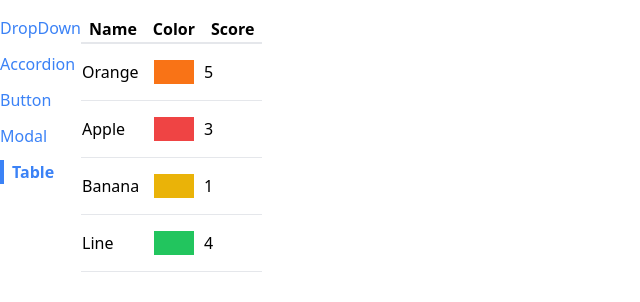
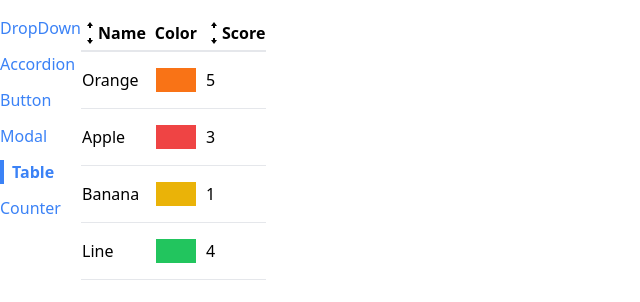
Before and after one commit to SenglayPann/React-comps, a React (Vite) app: page /table in a window 1280 px wide. Shown: the top 302 px of the page, without its empty margins (0-640 px from the left). Built offline with nearby package versions, Linux system fonts and the light colour scheme.

Commit message:
Finish: finish Section 17

```diff
--- a/src/App.jsx
+++ b/src/App.jsx
@@ -5,6 +5,7 @@ import ButtonPage from './pages/ButtonPage';
 import DropDownPage from './pages/DropDownPage';
 import ModalPage from './pages/ModalPage';
 import TablePage from './pages/TablePage';
+import CounterPage from './pages/CounterPage';
 import './style/output.css';
 function App() {
 
@@ -27,6 +28,9 @@ function App() {
         <Route path="/table">
           <TablePage />
         </Route>
+        <Route path="/counter">
+          <CounterPage  initialCount={25}/>
+        </Route>
       </div>
     </div>
   )
--- a/src/components/SideBar.jsx
+++ b/src/components/SideBar.jsx
@@ -16,6 +16,9 @@ function SideBar() {
         {
             label: 'Table', path: '/table'
         },
+        {
+            label: 'Counter', path: '/counter'
+        },
     ]
 
     const renderedLinks = links.map(link => {
--- /dev/null
+++ b/src/components/SortableTable.jsx
@@ -0,0 +1,65 @@
+import useSort from "../hooks/useSort";
+import Table from "./Table";
+import { GoArrowSmallDown, GoArrowSmallUp } from "react-icons/go";
+function SortableTable(props) {
+  const { data, config} = props;
+  const { sortOrder, sortBy, sortedData, handleClick } = useSort(data, config)
+  const updatedConfig = config.map((column) => {
+    if (column.sortValue) {
+
+      return {
+        ...column,
+        header: () => (
+          <th className="cursor-pointer hover:bg-gray-200" onClick={() => handleClick(column.label)}>
+            <div className="flex items-center">
+              {getIcons(column.label, sortBy, sortOrder)}
+              {column.label}
+            </div>
+          </th>
+        ),
+      };
+    }
+
+    return column;
+  });
+
+  return (
+    <div>
+      <Table {...props} config={updatedConfig} data={sortedData} />
+    </div>
+  );
+}
+
+function getIcons(label, sortBy, sortOrder) {
+  if (label != sortBy) {
+    return (
+      <div>
+        <GoArrowSmallUp />
+        <GoArrowSmallDown />
+      </div>
+    );
+  }
+
+  if (sortOrder === null) {
+    return (
+      <div>
+        <GoArrowSmallUp />
+        <GoArrowSmallDown />
+      </div>
+    );
+  } else if (sortOrder === "asc") {
+    return (
+      <div>
+        <GoArrowSmallUp />
+      </div>
+    );
+  } else if (sortOrder === "desc") {
+    return (
+      <div>
+        <GoArrowSmallDown />
+      </div>
+    );
+  }
+}
+
+export default SortableTable;
--- a/src/components/Table.jsx
+++ b/src/components/Table.jsx
@@ -1,7 +1,13 @@
+import { Fragment } from "react";
+
 function Table({data, config, FnKey}) {
     const renderedHeaders = config.map(column => {
+        if (column.header) {
+            return <Fragment key={column.label}>{column.header()}</Fragment>;
+        }
+
         return (
-            <th key={column.label} className="px-2">{column.label}</th>
+            <th key={column.label} className="px-2 cursor-default ">{column.label}</th>
         )
     })
 
--- /dev/null
+++ b/src/hooks/useCounter.jsx
@@ -0,0 +1,20 @@
+import { useEffect, useState } from "react";
+
+function useCounter(initialCount) {
+    const [count, setCount] = useState(initialCount);
+
+    useEffect(() => {
+        console.log(count)
+    },[count]);
+
+    const handleClick = () => {
+        setCount(count + 1);
+    };
+
+    return {
+        count,
+        handleClick
+    };
+}
+
+export default useCounter
--- /dev/null
+++ b/src/hooks/useSort.jsx
@@ -0,0 +1,51 @@
+import { useState } from "react";
+function useSort(data, config) {
+    const [sortOrder, setSortOrder] = useState(null);
+    const [sortBy, setSortBy] = useState(null);
+
+    const handleClick = (label) => {
+        if (sortBy && label !== sortBy) {
+          setSortOrder('asc');
+          setSortBy(label);
+          return;
+        }
+
+        if (sortOrder === null) {
+          setSortOrder("asc");
+          setSortBy(label);
+        } else if (sortOrder === "asc") {
+          setSortOrder("desc");
+          setSortBy(label);
+        } else if (sortOrder === "desc") {
+          setSortOrder(null);
+          setSortBy(null);
+        }
+    };
+
+    //sort data if sortBy and sorfOrder are not null
+    // make a copy of the 'data' prop
+    // find the correct sortValue function and
+    let sortedData = data;
+    if (sortOrder && sortBy) {
+        const { sortValue } = config.find((column) => column.label === sortBy);
+        sortedData = [...data].sort((a, b) => {
+        const valueA = sortValue(a);
+        const valueB = sortValue(b);
+
+        const reverseOrder = sortOrder === "asc" ? 1 : -1;
+
+        if (typeof valueA === "string") {
+            return valueA.localeCompare(valueB) * reverseOrder;
+        } else {
+            return (valueA - valueB) * reverseOrder;
+        }
+        });
+    } else {
+        sortedData = data;
+    }
+
+
+    return {sortOrder, sortBy, sortedData, handleClick}
+}
+
+export default useSort;
--- /dev/null
+++ b/src/pages/CounterPage.jsx
@@ -0,0 +1,13 @@
+import useCounter from '../hooks/useCounter'
+function CounterPage({ initialCount }) {
+    const { count, handleClick } = useCounter(initialCount);
+
+    return (
+        <div>
+            <h1>Count is {count}</h1>
+            <button className='border' onClick={ handleClick }>increase</button>
+        </div>
+    )
+}
+
+export default CounterPage
--- a/src/pages/TablePage.jsx
+++ b/src/pages/TablePage.jsx
@@ -1,4 +1,4 @@
-import Table from "../components/Table";
+import SortableTable from "../components/SortableTable";
 
 function TablePage() {
 
@@ -13,6 +13,7 @@ function TablePage() {
         {
             label: 'Name',
             render: fruit => fruit.name,
+            sortValue: fruit => fruit.name,
         },
         {
             label: 'Color',
@@ -21,6 +22,7 @@ function TablePage() {
         {
             label: 'Score',
             render: fruit => fruit.score,
+            sortValue: fruit => fruit.score
         },
     ]
 
@@ -31,9 +33,9 @@ function TablePage() {
 
     return (
         <div>
-            <Table data={data} config={config} FnKey={FnKey}/>
+            <SortableTable data={data} config={config} FnKey={FnKey}/>
         </div>
-    )
+    );
 }
 
 export default TablePage
--- a/src/style/output.css
+++ b/src/style/output.css
@@ -670,6 +670,14 @@ video {
   cursor: pointer;
 }
 
+.cursor-move {
+  cursor: move;
+}
+
+.cursor-default {
+  cursor: default;
+}
+
 .flex-col {
   flex-direction: column;
 }
@@ -680,6 +688,10 @@ video {
 
 .justify-end {
   justify-content: flex-end;
+}
+
+.justify-center {
+  justify-content: center;
 }
 
 .justify-between {
@@ -898,3 +910,18 @@ button > svg {
   --tw-bg-opacity: 1;
   background-color: rgb(224 242 254 / var(--tw-bg-opacity));
 }
+
+.hover\:bg-gray-300:hover {
+  --tw-bg-opacity: 1;
+  background-color: rgb(209 213 219 / var(--tw-bg-opacity));
+}
+
+.hover\:bg-gray-100:hover {
+  --tw-bg-opacity: 1;
+  background-color: rgb(243 244 246 / var(--tw-bg-opacity));
+}
+
+.hover\:bg-gray-200:hover {
+  --tw-bg-opacity: 1;
+  background-color: rgb(229 231 235 / var(--tw-bg-opacity));
+}
```
